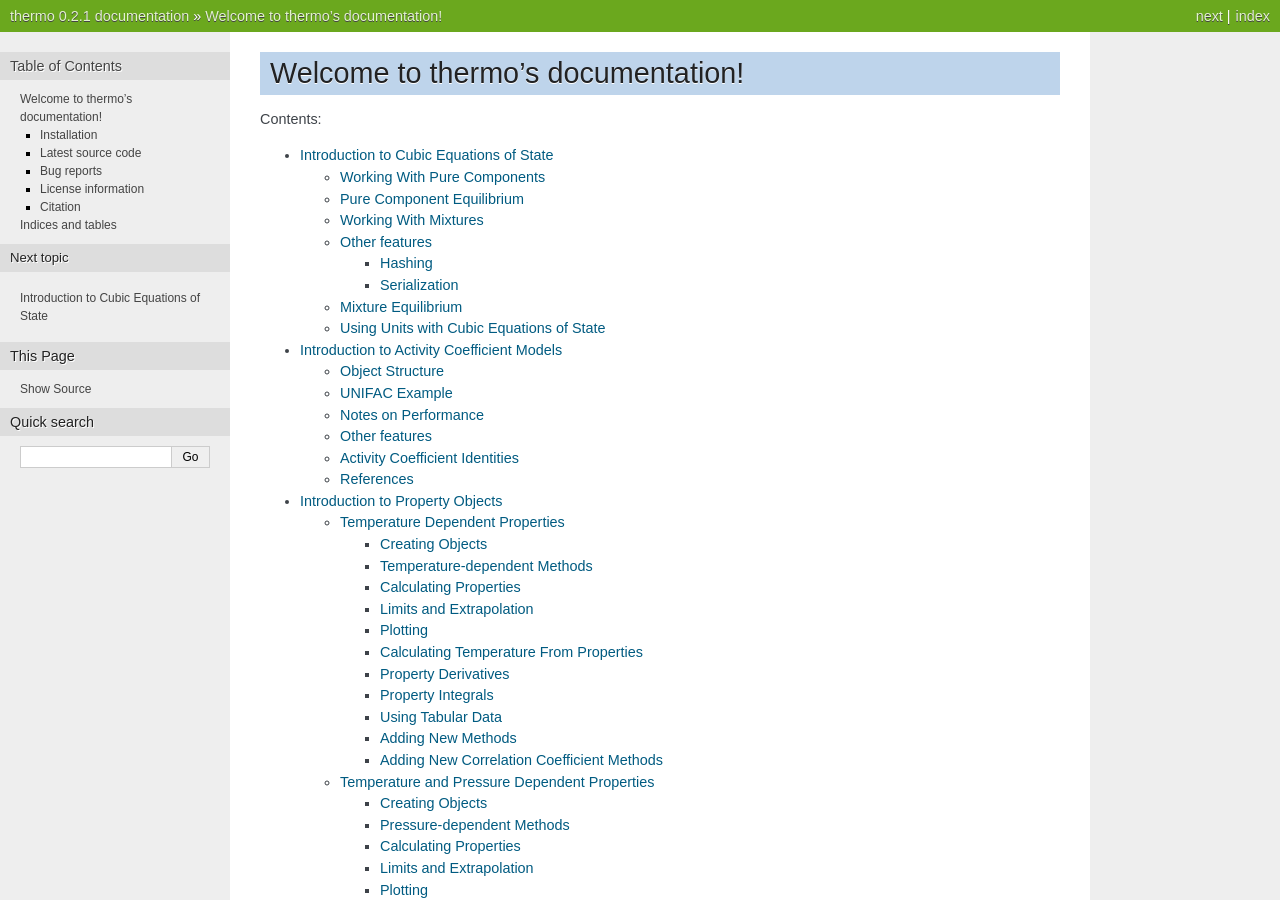
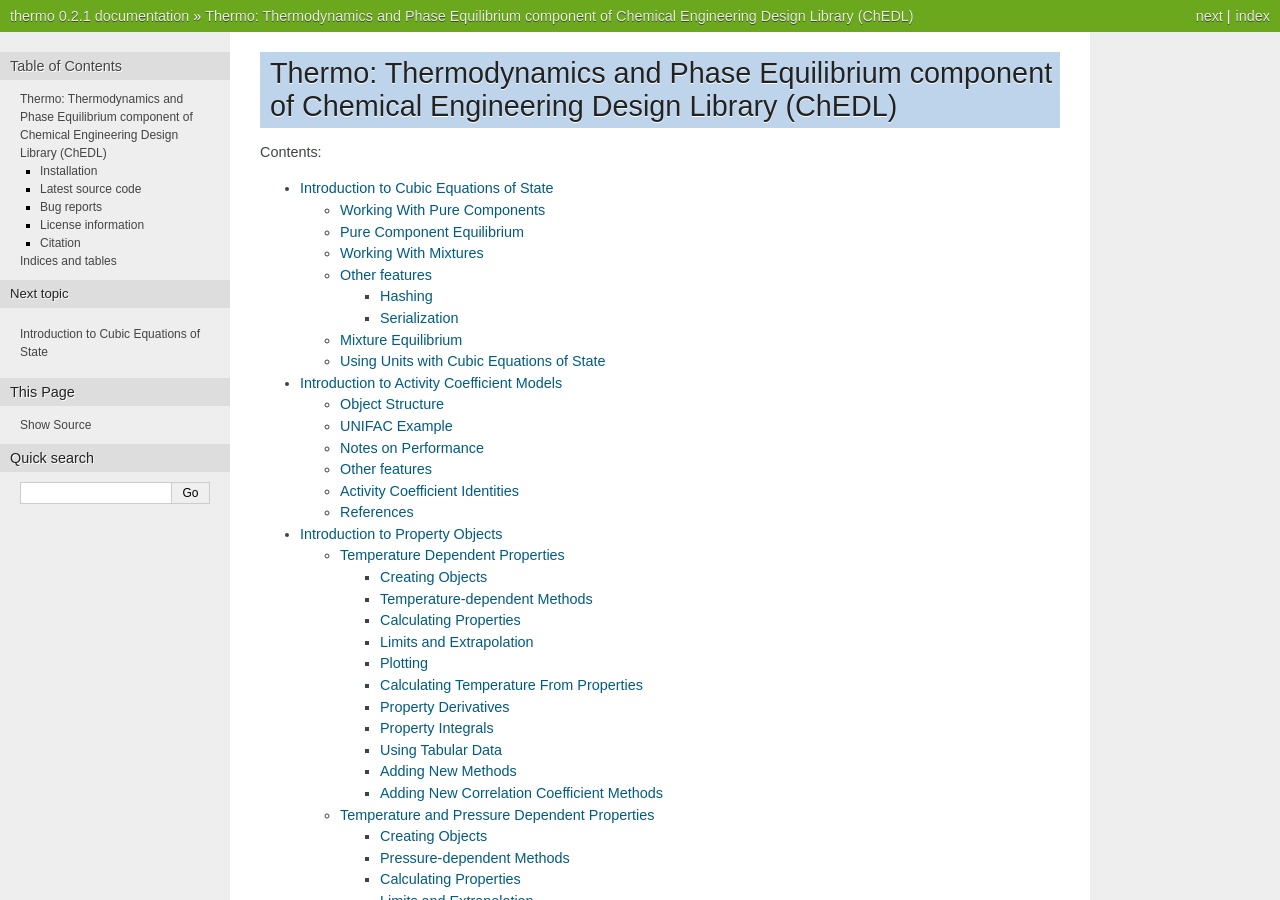
Before and after one commit to CalebBell/thermo, a Sphinx documentation site: the page built from docs/index.rst, in a window 1280 px wide and 900 px high. Built offline with Sphinx 7.4.7, drawn with Linux system fonts in a browser that asks for light colours; formulas are drawn with MathJax 3; some of the changed text lies outside the part shown.

Commit message:
Fix another typo

```diff
--- a/docs/index.rst
+++ b/docs/index.rst
@@ -1,5 +1,5 @@
-Welcome to thermo's documentation!
-==================================
+Thermo:  Thermodynamics and Phase Equilibrium component of Chemical Engineering Design Library (ChEDL)
+======================================================================================================
 
   .. meta::
       :google-site-verification: wcmDZ88ikLzq1to6urRDGA6R7oIhzya2sN5hOeV1zZw
@@ -16,6 +16,7 @@ Contents:
    tutorial_phases_and_flash
    GibbsExcessLiquid_details
    modules
+
 
 Installation
 ------------
```
